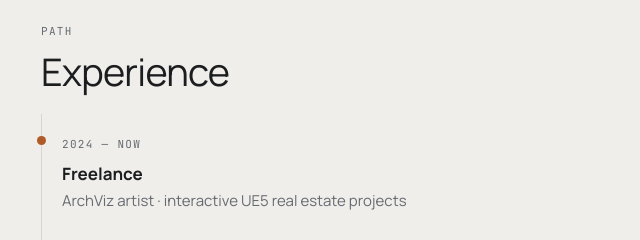
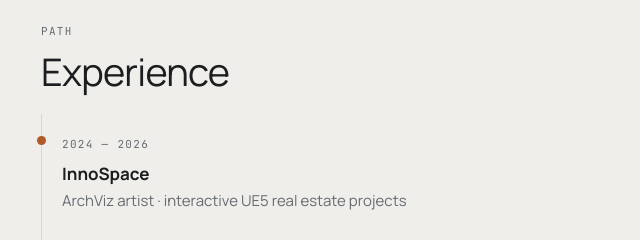
Before and after one commit to Dzhumar0/Dzhumar0.github.io, a plain HTML site: page index.html in a window 1280 px wide. Shown: the part 8760-9000 px from the top of the page, 623-1263 px from the left. Drawn offline with Linux system fonts and the light colour scheme; a web font is replaced by a local one.

Commit message:
Опыт: InnoSpace 2024–2026
Co-Authored-By: Claude Opus 5.5 <noreply@anthropic.com>
Claude-Session: https://claude.ai/code/session_01BcWgqqBUu1si81WKkTAxRx

```diff
--- a/index.html
+++ b/index.html
@@ -393,7 +393,7 @@ footer .wrap { padding-block: 0 32px; }
         <span class="label"><span class="en">Path</span><span class="ru">Путь</span></span>
         <h2 style="margin-bottom:22px"><span class="en">Experience</span><span class="ru">Опыт</span></h2>
         <ol class="tl">
-          <li><span class="label">2024 — <span class="en">now</span><span class="ru">сейчас</span></span><h4><span class="en">Freelance</span><span class="ru">Фриланс</span></h4><p><span class="en">ArchViz artist · interactive UE5 real estate projects</span><span class="ru">Художник по архвизу · интерактивные проекты на UE5</span></p></li>
+          <li><span class="label">2024 — 2026</span><h4>InnoSpace</h4><p><span class="en">ArchViz artist · interactive UE5 real estate projects</span><span class="ru">Художник по архвизу · интерактивные проекты на UE5</span></p></li>
           <li><span class="label">2022 — 2024</span><h4>Seven 3D, <span class="en">Bishkek</span><span class="ru">Бишкек</span></h4><p><span class="en">3D modeler · interiors and exteriors in 3ds Max and Unreal</span><span class="ru">3D-моделлер · интерьеры и экстерьеры в 3ds Max и Unreal</span></p></li>
           <li><span class="label">2022 — 2026</span><h4><span class="en">Courses</span><span class="ru">Курсы</span></h4><p>Unreal Engine — DVIZ · 3ds Max — Gripinsky · Archicad</p></li>
         </ol>
```
